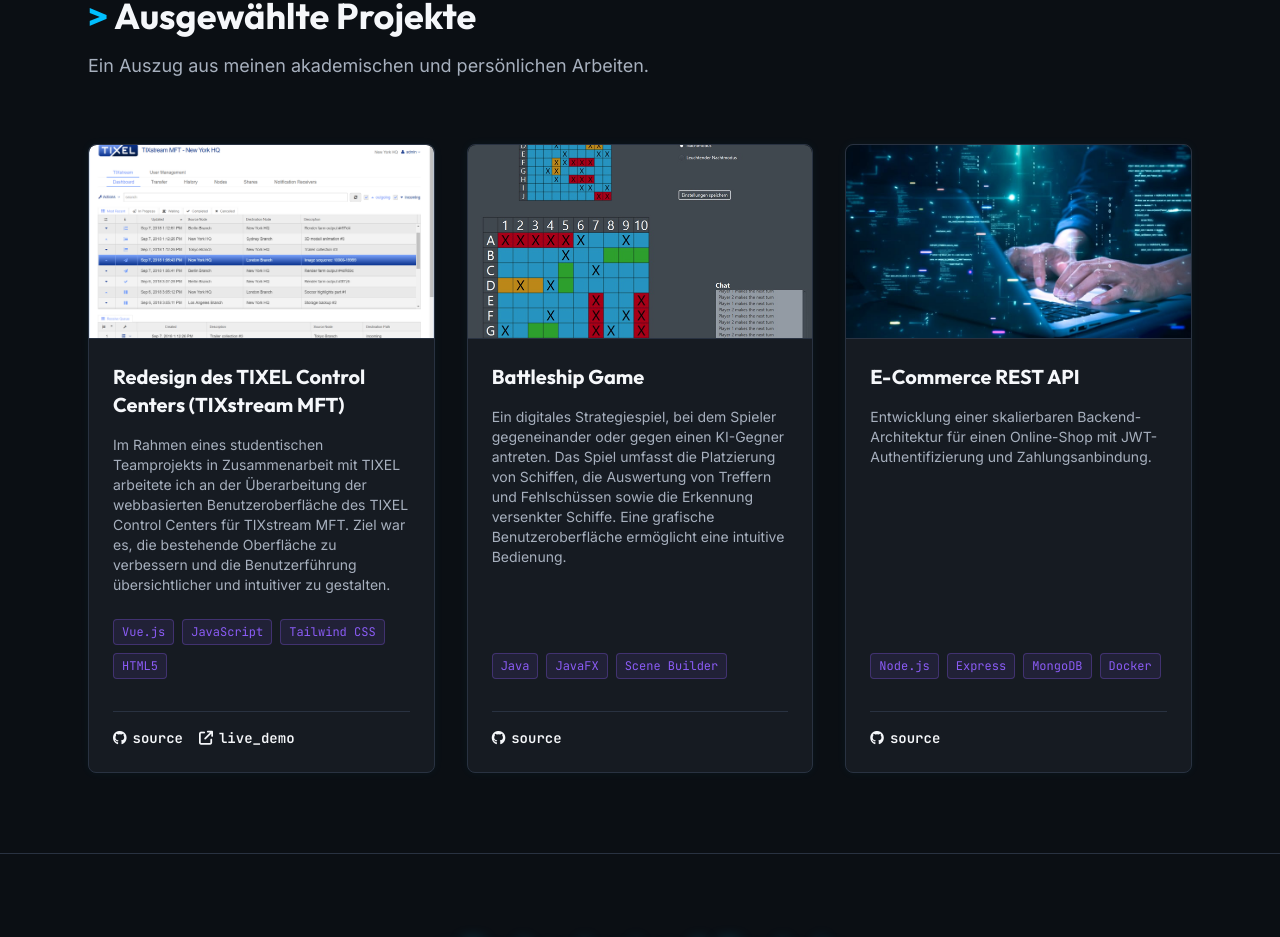
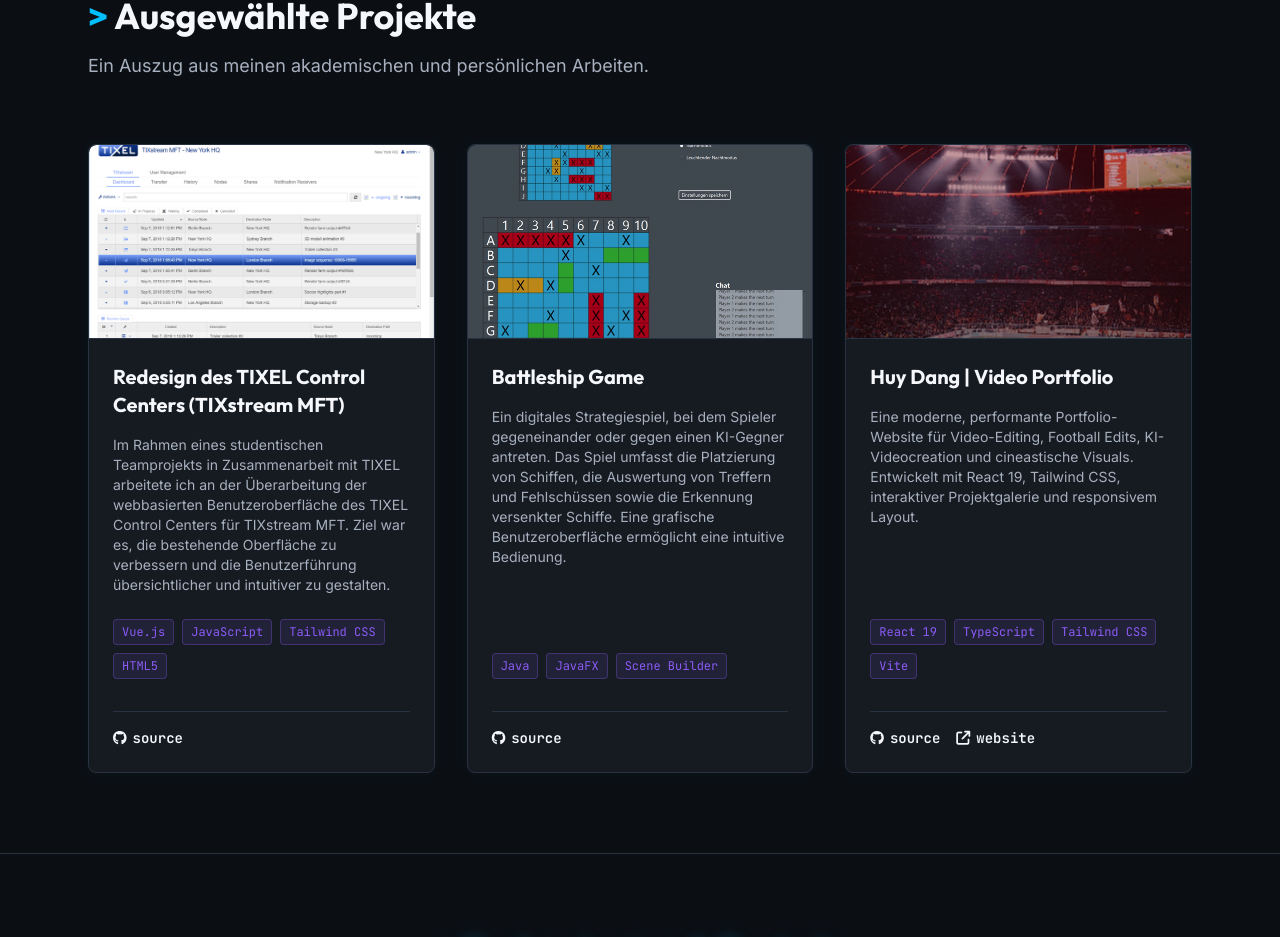
Before and after one commit to HuyCodia/IT_Portfolio, a React (Vite) app: page / in a window 1280 px wide. Shown: the part 887-1824 px from the top of the page. Built offline with nearby package versions, Linux system fonts and the light colour scheme; no server answers.

Commit message:
feat(projects): replace REST API with Video Portfolio project

```diff
--- a/src/components/Projects.tsx
+++ b/src/components/Projects.tsx
@@ -103,7 +103,7 @@
               className="text-sm font-semibold text-[var(--text-color)] hover:text-[var(--accent-color)] transition-colors flex items-center gap-1.5"
               style={{ fontFamily: 'var(--font-mono)' }}
             >
-              <i className="fa-solid fa-arrow-up-right-from-square" /> live_demo
+              <i className="fa-solid fa-arrow-up-right-from-square" /> {project.demoLabel || 'website'}
             </a>
           )}
         </div>
--- a/src/data/portfolioData.ts
+++ b/src/data/portfolioData.ts
@@ -1,7 +1,7 @@
 import profileImg from '../assets/profile.jpg';
 import projectTixelImg from '../assets/project-tixel.png';
 import projectBattleshipImg from '../assets/project-battleship.png';
-import projectEcommerceImg from '../assets/project-ecommerce.jpg';
+import projectVideoPortfolioImg from '../assets/project-videoportfolio.png';
 import type { Project, SkillCategory, AboutItem, NavLink } from '../types';
 
 export const personalInfo = {
@@ -39,7 +39,6 @@
     image: projectTixelImg,
     placeholderText: 'TIXEL Control Center Screenshot',
     sourceUrl: 'https://github.com/HuyCodia',
-    demoUrl: 'https://example.com',
   },
   {
     id: 'battleship-game',
@@ -52,14 +51,16 @@
     sourceUrl: 'https://github.com/HuyCodia',
   },
   {
-    id: 'ecommerce-rest-api',
-    title: 'E-Commerce REST API',
+    id: 'video-portfolio',
+    title: 'Huy Dang | Video Portfolio',
     description:
-      'Entwicklung einer skalierbaren Backend-Architektur für einen Online-Shop mit JWT-Authentifizierung und Zahlungsanbindung.',
-    tags: ['Node.js', 'Express', 'MongoDB', 'Docker'],
-    image: projectEcommerceImg,
-    placeholderText: 'E-Commerce REST API / Code',
-    sourceUrl: 'https://github.com',
+      'Eine moderne, performante Portfolio-Website für Video-Editing, Football Edits, KI-Videocreation und cineastische Visuals. Entwickelt mit React 19, Tailwind CSS, interaktiver Projektgalerie und responsivem Layout.',
+    tags: ['React 19', 'TypeScript', 'Tailwind CSS', 'Vite'],
+    image: projectVideoPortfolioImg,
+    placeholderText: 'Huy Dang | Video Portfolio Screenshot',
+    sourceUrl: 'https://github.com/HuyCodia/Videograph_Portfolio',
+    demoUrl: 'https://huydang-video.vercel.app/',
+    demoLabel: 'website',
   },
 ];
 
--- a/src/types/index.ts
+++ b/src/types/index.ts
@@ -7,6 +7,7 @@
   placeholderText?: string;
   sourceUrl: string;
   demoUrl?: string;
+  demoLabel?: string;
 }
 
 export interface SkillCategory {
```
Also changed, not shown: src/assets/project-videoportfolio.png (added).
